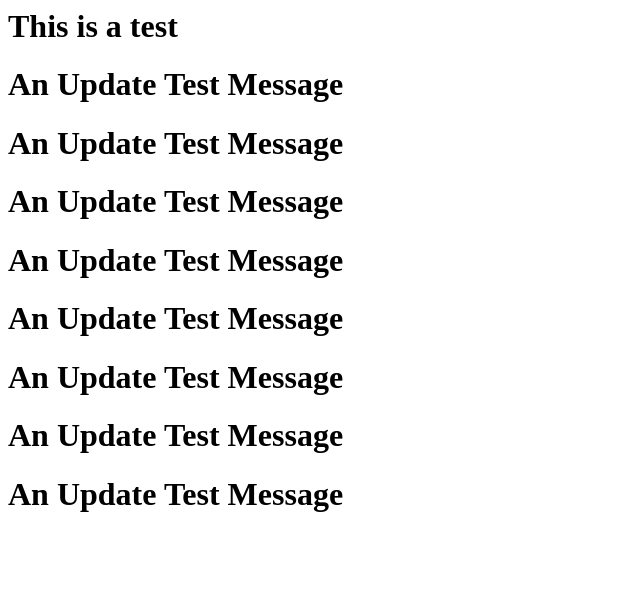
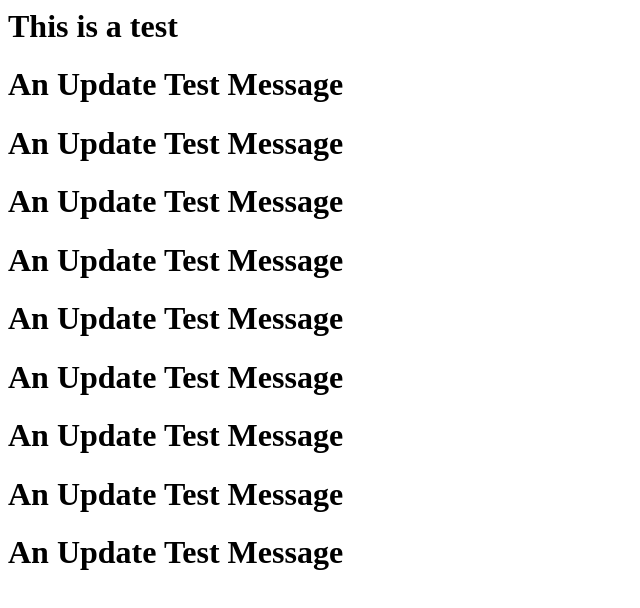
Before and after one commit to CodeBrewArmy/CodeBrewArmy.github.io, a plain HTML site: page index.html in a window 1280 px wide. Shown: the whole page, without its empty margins (0-640 px from the left). Drawn offline with Linux system fonts and the light colour scheme.

Commit message:
Updated Blog

```diff
--- a/index.html
+++ b/index.html
@@ -1,2 +1,2 @@
 <h1>This is a test</h1>
-<h1>An Update Test Message</h1><h1>An Update Test Message</h1><h1>An Update Test Message</h1><h1>An Update Test Message</h1><h1>An Update Test Message</h1><h1>An Update Test Message</h1><h1>An Update Test Message</h1><h1>An Update Test Message</h1>
+<h1>An Update Test Message</h1><h1>An Update Test Message</h1><h1>An Update Test Message</h1><h1>An Update Test Message</h1><h1>An Update Test Message</h1><h1>An Update Test Message</h1><h1>An Update Test Message</h1><h1>An Update Test Message</h1><h1>An Update Test Message</h1>
```
